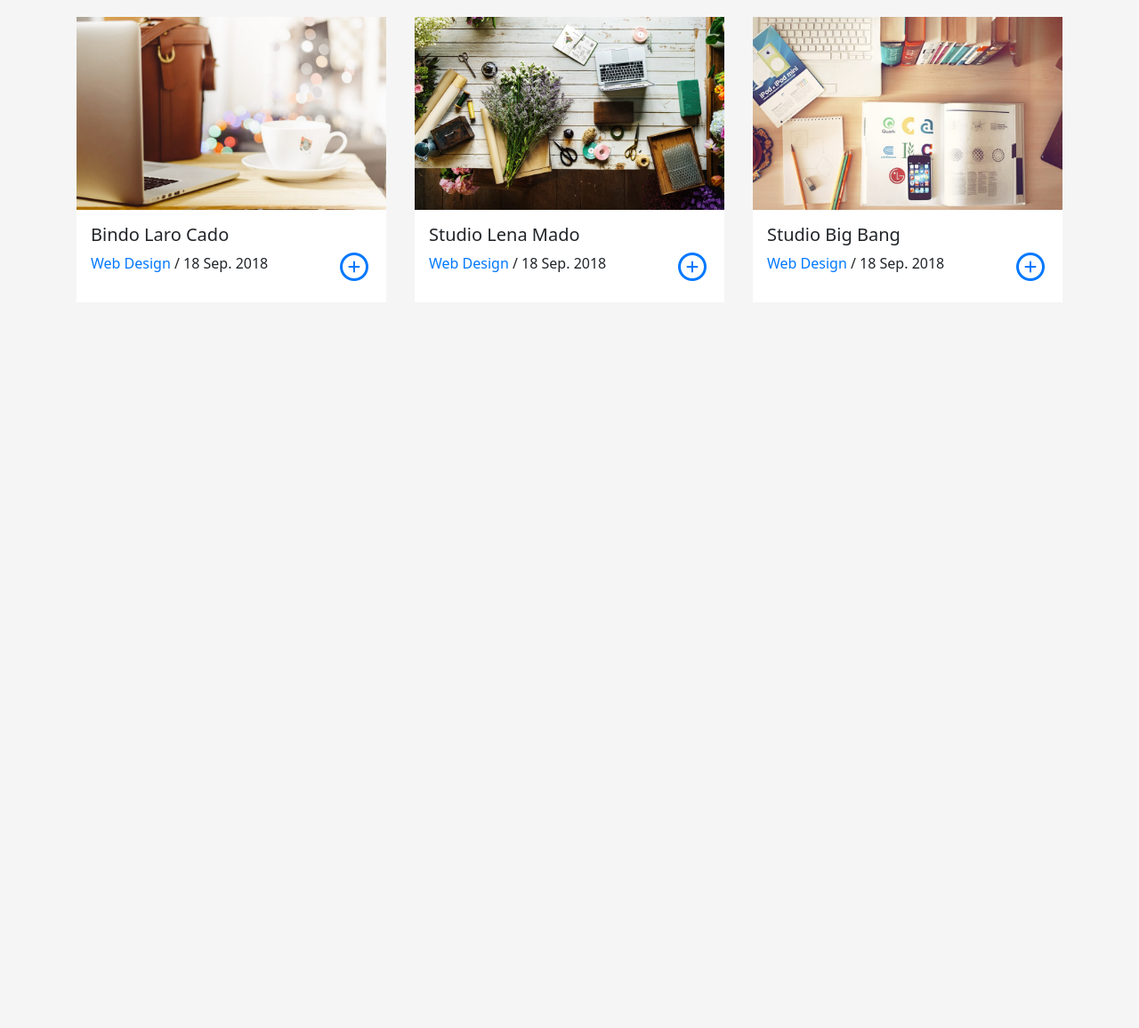
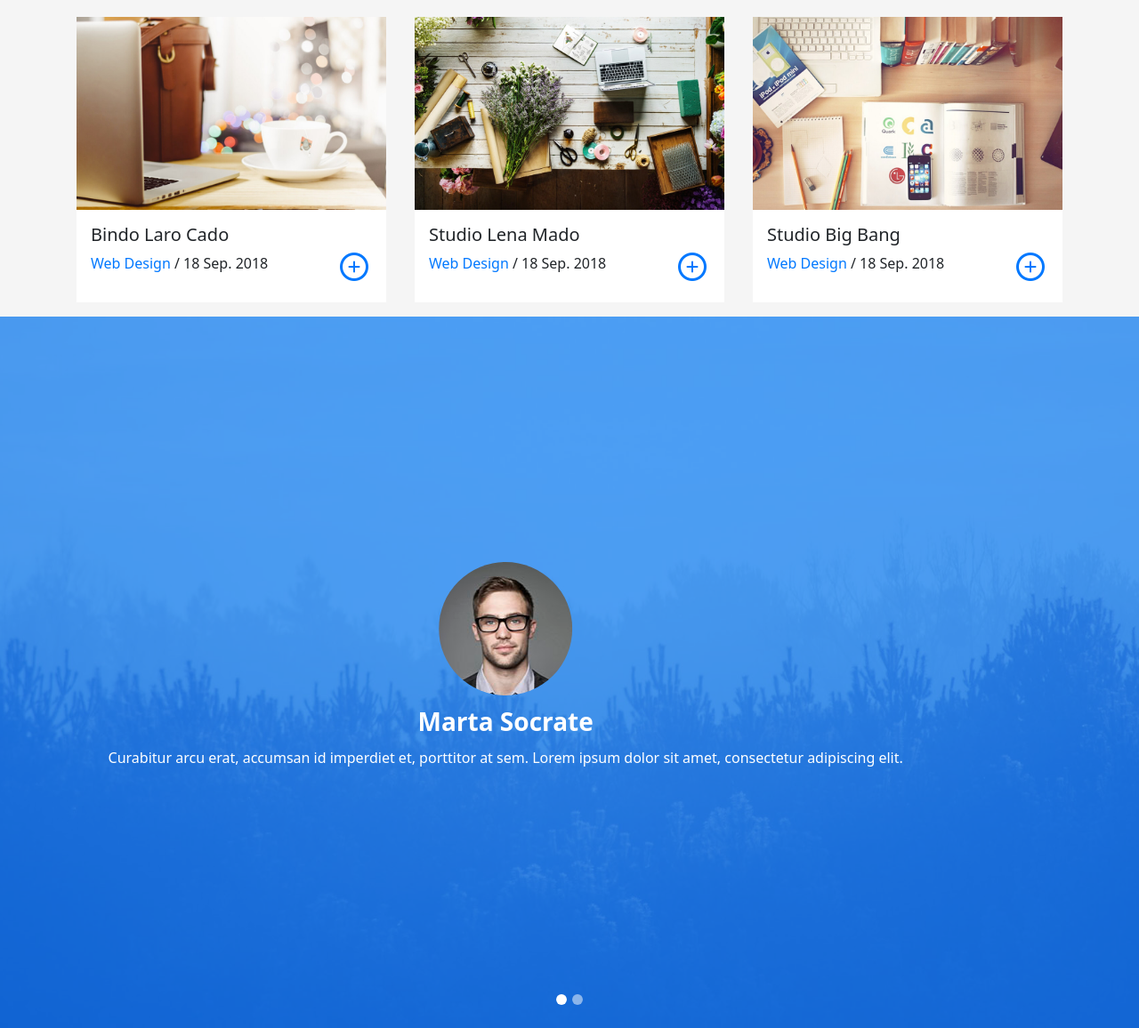
Before and after one commit to Maihetemy/DevFolio, a plain HTML site: page index.html in a window 1280 px wide. Shown: the part 3099-4255 px from the top of the page at 89% size. Before the commit the page ends 3455 px from the top, so only its background shows below. Drawn offline with Linux system fonts and the light colour scheme.

Commit message:
carousel section

```diff
--- a/css/style.css
+++ b/css/style.css
@@ -49,7 +49,7 @@ body {
 
 /* navbar */
 nav {
-    background-color: rgba(0, 0, 0,.9);
+    background-color: rgba(0, 0, 0, .9);
 }
 
 /* header */
@@ -379,6 +379,13 @@ header {
     background-color: var(--main-color);
 }
 
+.custom-background-image {
+    background-size: cover;
+    background-position: center;
+    background-attachment: fixed;
+    position: relative;
+}
+
 /* services */
 
 .service-container i {
@@ -395,18 +402,10 @@ header {
     border: solid 8px lightblue;
 }
 
-/* layer */
+/* blue layer */
 
-.contaniers-section{
-    background-image: url(/images/counters-bg.jpg);
-    background-size: cover;
-    background-position: center;
-    background-attachment: fixed;
-    position: relative;
-    /* z-index: 5; */
-}
-.layer {
-    background-color: rgba(0, 120, 255,.3);
+.blue-layer {
+    background-color: rgba(0, 120, 255, .7);
     position: absolute;
     width: 100%;
     height: 100%;
@@ -431,3 +430,9 @@ header {
     font-size: 2rem;
     color: white;
 }
+
+/* carousel */
+
+.carousel-style{
+    height: 100vh;
+}
--- a/index.html
+++ b/index.html
@@ -162,6 +162,7 @@
             </div>
         </section>
         <!-- about section end -->
+
         <!-- Services section start -->
         <section id="services" class="services">
             <div class="title text-center m-5">
@@ -240,11 +241,12 @@
             </div>
         </section>
         <!-- Services section end -->
+
         <!-- contaniers section start -->
-
-        <section id="" class="contaniers-section">
-            <div class="layer"></div>
-            <div class="container p-5 my-5">
+        <section class="contaniers-section custom-background-image"
+            style="background-image: url(/images/counters-bg.jpg);">
+            <div class="blue-layer"></div>
+            <div class="container py-5 my-5 ">
                 <div class="row">
                     <div class="col-3 text-center">
                         <i class="fa-solid fa-check"></i>
@@ -269,6 +271,7 @@
                 </div>
             </div>
         </section>
+        <!-- contaniers section end -->
 
         <!-- Portfolio section start -->
         <section class="Portfolio" id="">
@@ -396,7 +399,63 @@
         </section>
         <!-- Portfolio section end -->
 
-        <!-- contaniers section end -->
+        <!-- carousel section start -->
+        <div class="custom-background-image d-flex align-items-center justify-content-center"
+            style=" background-image: url(/images/overlay-bg.jpg); ">
+            <div class="blue-layer"></div>
+            <div id="carouselExampleInterval"
+                class="carousel slide carousel-style d-flex align-items-center justify-content-center"
+                data-bs-ride="carousel">
+                <div class="carousel-inner">
+                    <div class="carousel-item active">
+                        <div class="container">
+                            <div
+                                class="inner-box d-flex align-items-center justify-content-center flex-column">
+                                <img src="images/testimonial-2 (1).jpg" class="d-block py-2" alt="..."
+                                    style="border-radius: 100%;">
+                                <div class="text-center">
+                                    <span class="p-2 text-white fw-bold fs-3">Marta Socrate</span>
+                                    <p class="p-2 text-white">Curabitur arcu erat, accumsan id imperdiet et, porttitor
+                                        at sem. Lorem ipsum
+                                        dolor
+                                        sit amet, consectetur adipiscing elit.</p>
+                                </div>
+                            </div>
+                        </div>
+                    </div>
+                    <div class="carousel-item ">
+                        <div class="container">
+                            <div
+                                class="inner-box d-flex align-items-center justify-content-center flex-column">
+                                <img src="images/testimonial-4.jpeg" class="d-block py-2" alt="..."
+                                    style="border-radius: 100%;">
+                                <div class="text-center">
+                                    <span class="p-2 text-white fw-bold fs-3">Marta Socrate</span>
+                                    <p class="p-2 text-white">Curabitur arcu erat, accumsan id imperdiet et, porttitor
+                                        at sem. Lorem ipsum
+                                        dolor
+                                        sit amet, consectetur adipiscing elit.</p>
+                                </div>
+                            </div>
+                        </div>
+                    </div>
+
+                </div>
+            </div>
+            <div class="carousel-indicators">
+                <button type="button" data-bs-target="#carouselExampleIndicators" data-bs-slide-to="0" class="active"
+                    style="border-radius: 100%; width: .75rem; height: .75rem;" aria-current="true"
+                    aria-label="Slide 1"></button>
+                <button type="button" style="border-radius: 100%; width: .75rem; height: .75rem;"
+                    data-bs-target="#carouselExampleIndicators" data-bs-slide-to="1" aria-label="Slide 2"></button>
+            </div>
+        </div>
+        <!-- carousel section end -->
+
+
+
+
+        </section>
         <!-- script -->
         <script src="js/bootstrap.bundle.min.js"></script>
     </div>
```
